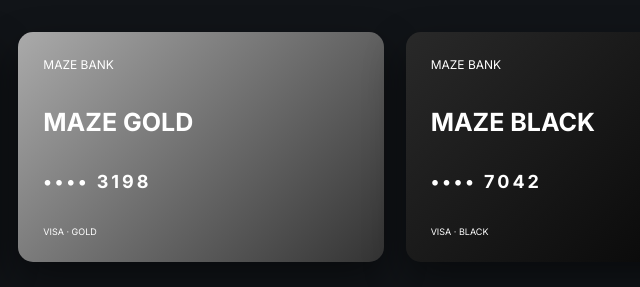
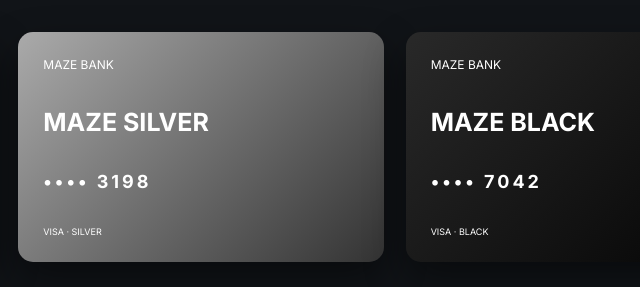
Before and after one commit to dbyte18/Maze-bank, a plain HTML site: page index.html in a window 1280 px wide. Shown: the part 1799-2086 px from the top of the page, 439-1079 px from the left. Drawn offline with Linux system fonts and the light colour scheme.

Commit message:
Update index.html

```diff
--- a/index.html
+++ b/index.html
@@ -103,7 +103,7 @@
   <div class="section-head"><span class="eyebrow">TARJETAS</span><h2>Elige tu Maze Card</h2><p>Productos ficticios con diferentes beneficios.</p></div>
   <div class="card-grid">
     <article class="bank-card red-card"><span>MAZE BANK</span><b>MAZE RED</b><strong>•••• 8294</strong><small>VISA · CLÁSICA</small></article>
-    <article class="bank-card silver-card"><span>MAZE BANK</span><b>MAZE GOLD</b><strong>•••• 3198</strong><small>VISA · GOLD</small></article>
+    <article class="bank-card silver-card"><span>MAZE BANK</span><b>MAZE SILVER</b><strong>•••• 3198</strong><small>VISA · SILVER</small></article>
     <article class="bank-card black-card"><span>MAZE BANK</span><b>MAZE BLACK</b><strong>•••• 7042</strong><small>VISA · BLACK</small></article>
   </div>
 </section>
```
